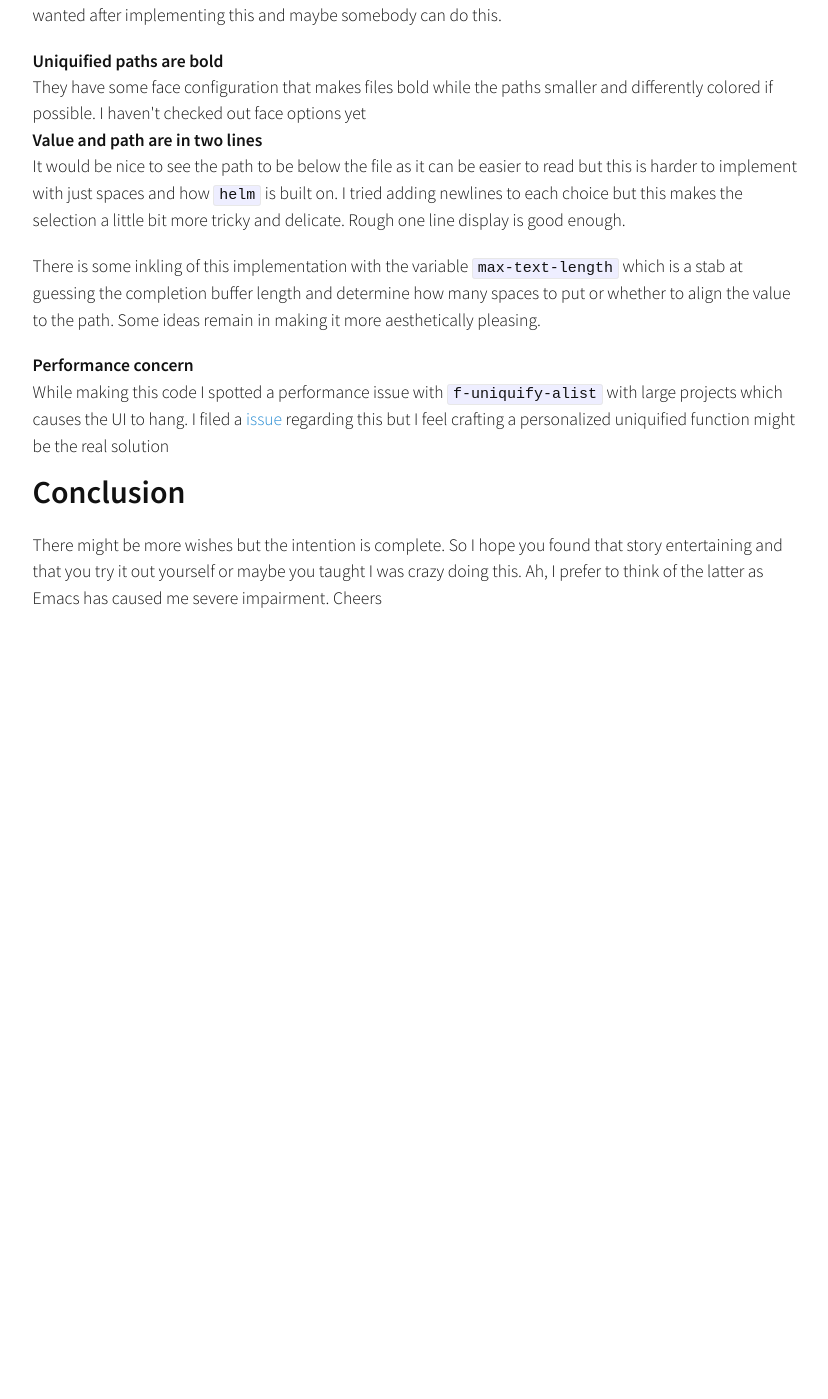
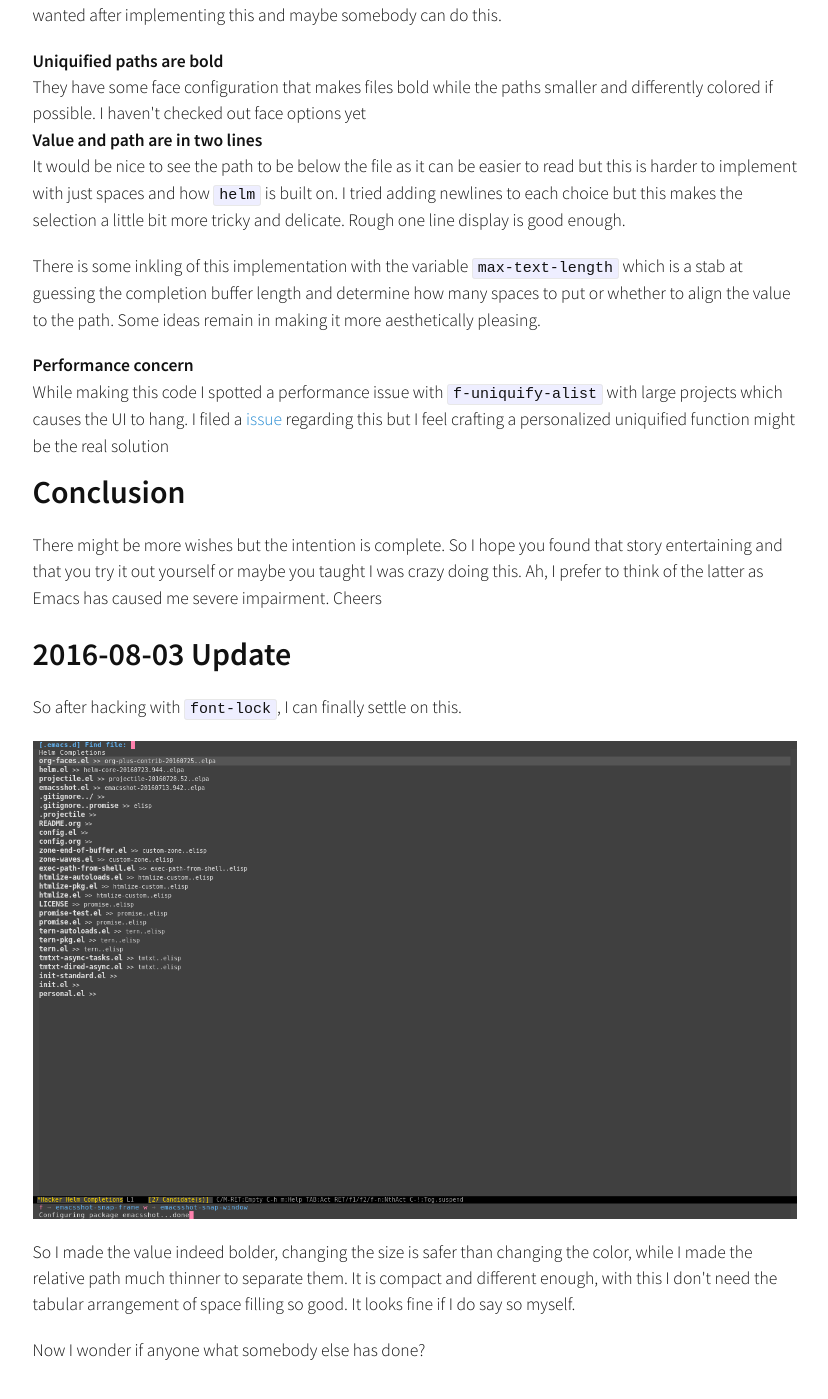
Before and after one commit to FrancisMurillo/FrancisMurillo.github.io, a Jekyll site: the page built from _posts/2016-08-02-An Unique Projectile Completion.html, in a window 1280 px wide and 1400 px high, scrolled down 9283 px. Shown: the whole window, without its empty margins (225-1053 px from the left). Built offline with Jekyll 4.4.1, drawn with Linux system fonts in a browser that asks for light colours; before the commit the page ends 9931 px from its top, so only the background shows below that.

Commit message:
Update post with screenshot

```diff
--- a/_posts/2016-08-02-An Unique Projectile Completion.html
+++ b/_posts/2016-08-02-An Unique Projectile Completion.html
@@ -544,3 +544,28 @@ latter as Emacs has caused me severe impairment. Cheers
 </p>
 </div>
 </div>
+<div id="outline-container-orgheadline10" class="outline-2">
+<h2 id="orgheadline10">2016-08-03 Update</h2>
+<div class="outline-text-2" id="text-orgheadline10">
+<p>
+So after hacking with <code>font-lock</code>, I can finally settle on this.
+</p>
+
+<p>
+<img src="/images/20160803 - pleased-completion.png" alt="Pleased Completion"/>
+</p>
+
+
+<p>
+So I made the value indeed bolder, changing the size is safer than
+changing the color, while I made the relative path much thinner to
+separate them. It is compact and different enough, with this I don't
+need the tabular arrangement of space filling so good.  It looks fine
+if I do say so myself.
+</p>
+
+<p>
+Now I wonder if anyone what somebody else has done?
+</p>
+</div>
+</div>
--- a/index.html
+++ b/index.html
@@ -5,7 +5,7 @@ layout: default
 <div class="home">
 
   <ul class="post-list">
-    {% for post in site.posts :limit 10 %}
+    {% for post in site.posts  %}
       <li class="post-item">
         <a class="post-link" href="{{ post.url | prepend: site.baseurl }}">{{ post.title }}</a>
         <p class="post-tagline">{{ post.tagline }}</p>
```
Also changed, not shown: images/20160803 - pleased-completion.png (added).
